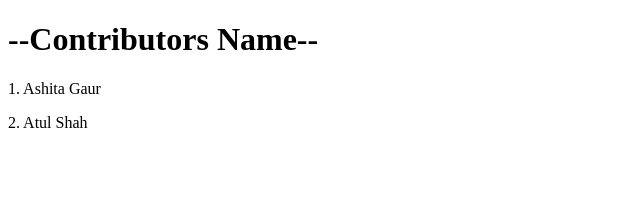
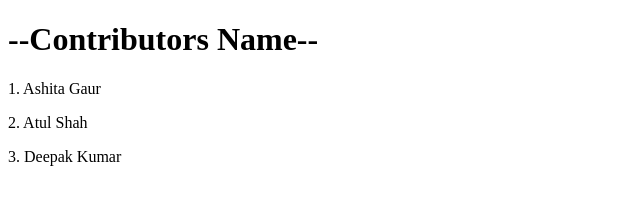
Before and after one commit to ashitagaur00/Hacktoberfest, a plain HTML site: page Index.html in a window 1280 px wide. Shown: the whole page, without its empty margins (0-640 px from the left). Drawn offline with Linux system fonts and the light colour scheme.

Commit message:
Update Index.html

```diff
--- a/Index.html
+++ b/Index.html
@@ -8,6 +8,7 @@
 <h1>--Contributors Name--</h1>
   <p>1. Ashita Gaur </p>
   <p>2. Atul Shah </p>
+  <p>3. Deepak Kumar</p>
 
 </body>
 </html>
```
